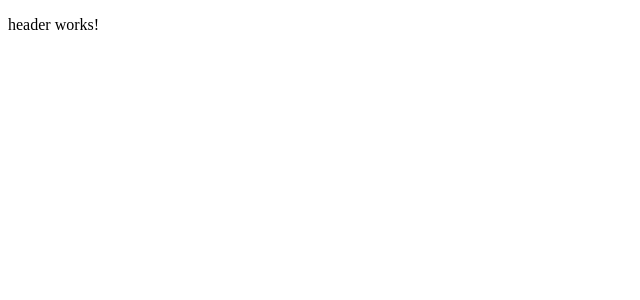
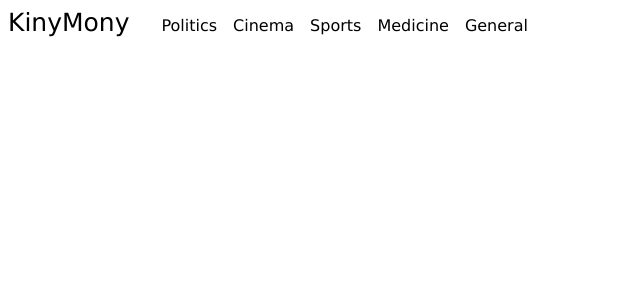
Before and after one commit to ThuwarakeshM/kinymony, an Angular app: page / in a window 1280 px wide. Shown: the top 300 px of the page, without its empty margins (0-640 px from the left). Built offline with nearby package versions, Linux system fonts and the light colour scheme.

Commit message:
basic navbar

```diff
--- a/package.json
+++ b/package.json
@@ -24,6 +24,7 @@
     "@angular/platform-browser-dynamic": "^6.1.0",
     "@angular/platform-server": "^6.1.0",
     "@angular/router": "^6.1.0",
+    "@fortawesome/fontawesome-svg-core": "^1.2.2",
     "core-js": "^2.5.4",
     "rxjs": "^6.0.0",
     "zone.js": "~0.8.26"
--- a/src/app/app.component.scss
+++ b/src/app/app.component.scss
@@ -0,0 +1,3 @@
+* {
+    font-family: 'Lucida Sans', 'Lucida Sans Regular', 'Lucida Grande', 'Lucida Sans Unicode', Geneva, Verdana, sans-serif;
+}
--- a/src/app/header/header.component.html
+++ b/src/app/header/header.component.html
@@ -1,3 +1,14 @@
-<p>
-  header works!
-</p>
+<nav>
+  <div class="brand nav-container">KinyMony</div>
+  <div class="menu-toggle nav-container" (click)="toggleMenu()">
+    Menu
+  </div>
+  <div [ngClass]="{'menu': true, 'nav-container': true, 'active': menuActive}">
+    <div class="menu-item">Politics</div>
+    <div class="menu-item">Cinema</div>
+    <div class="menu-item">Sports</div>
+    <div class="menu-item">Medicine</div>
+    <div class="menu-item">General</div>
+  </div>
+
+</nav>
--- a/src/app/header/header.component.scss
+++ b/src/app/header/header.component.scss
@@ -0,0 +1,37 @@
+.brand {
+    font-size: 25px;
+}
+
+.nav-container {
+    display: inline;
+}
+
+.menu-toggle {
+    display: none;
+    float: right;
+}
+.menu {
+    margin-left: 1em;
+}
+
+.menu-item {
+    margin-left: 1em;
+    display: inline;
+}
+
+@media screen and (max-width: 900px) {
+    .menu-toggle {
+        display: inline
+    }
+
+    .menu {
+        display: none;
+    }
+    .active {
+        display: block;
+    }
+    .menu-item {
+        display: block;
+        text-align: center;
+    }
+  }
--- a/src/app/header/header.component.ts
+++ b/src/app/header/header.component.ts
@@ -6,10 +6,15 @@ import { Component, OnInit } from '@angular/core';
   styleUrls: ['./header.component.scss']
 })
 export class HeaderComponent implements OnInit {
+  menuActive = false;
 
   constructor() { }
 
   ngOnInit() {
   }
 
+  toggleMenu() {
+    this.menuActive = !this.menuActive;
+  }
+
 }
```
Also changed, not shown: src/assets/bars-solid.svg (added), 1 other file (tests, documents, lock files or other folders).
